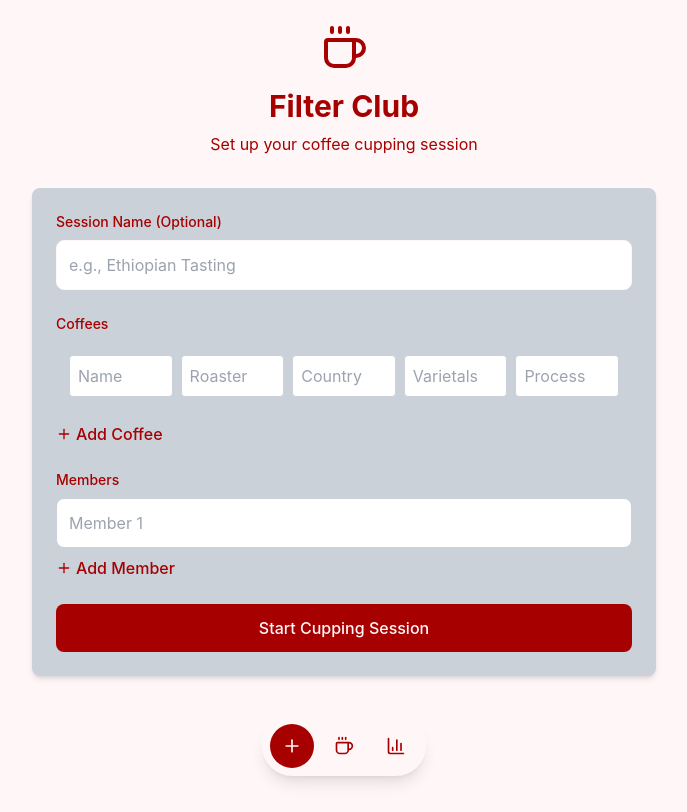
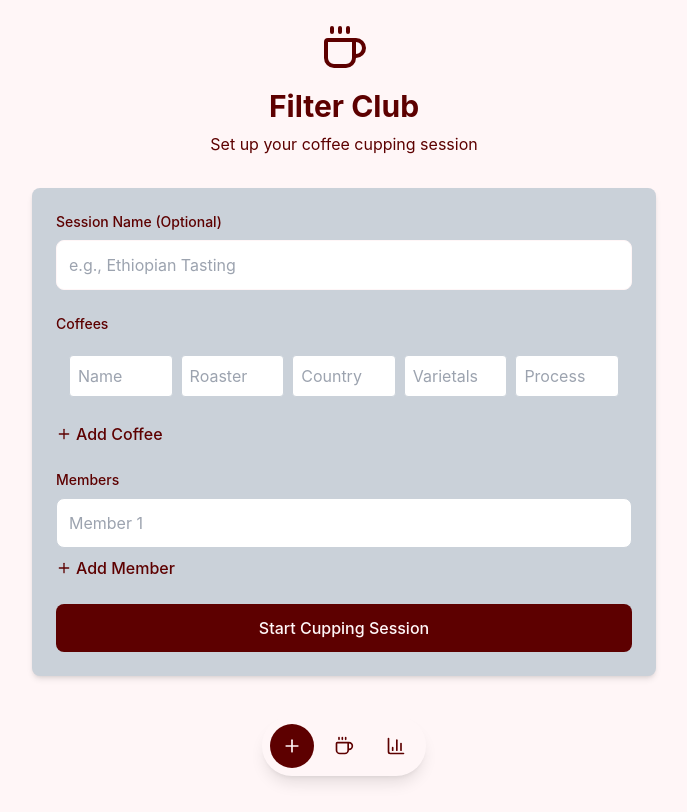
Before and after one commit to Ali-Albahrani/filter-club, a React (Create React App) app: page / in a window 1280 px wide. Shown: the whole page, without its empty margins (296-983 px from the left). Built offline with nearby package versions, Linux system fonts and the light colour scheme; no server answers.

Commit message:
Update Tailwind CSS configuration and VotingView styles; change brand red color for better contrast and adjust text colors for improved readability in voting results.

```diff
--- a/src/filter-club/VotingView.jsx
+++ b/src/filter-club/VotingView.jsx
@@ -210,7 +210,7 @@ const VotingView = ({
             {calculateResults().map((result, index) => (
               <div key={result.name} className={`p-4 rounded-lg border-2 ${
                 index === 0 ? 'border-brand-red bg-brand-red-secondary' :
-                index === 1 ? 'border-brand-blue bg-brand-blue' :
+                index === 1 ? 'border-brand-blue bg-brand-blue text-black' :
                 index === 2 ? 'border-brand-red-secondary bg-brand-white' :
                 'border-brand-blue bg-brand-white'
               }`}>
@@ -221,7 +221,7 @@ const VotingView = ({
                       <span className="font-medium text-lg text-brand-red">
                         #{index + 1} {result.name}
                       </span>
-                      <div className="text-sm text-brand-blue">
+                      <div className="text-sm text-black">
                         {result.roaster} • {result.country}
                       </div>
                     </div>
--- a/tailwind.config.js
+++ b/tailwind.config.js
@@ -7,10 +7,11 @@ module.exports = {
     extend: {
       colors: {
         brand: {
-          red: '#a60000',
+          red: '#5d0000',
           'red-secondary': '#dd9999',
           white: '#fff6f7',
           blue: '#cad1d9',
+          black: '#000000',
         },
       },
     },
```
